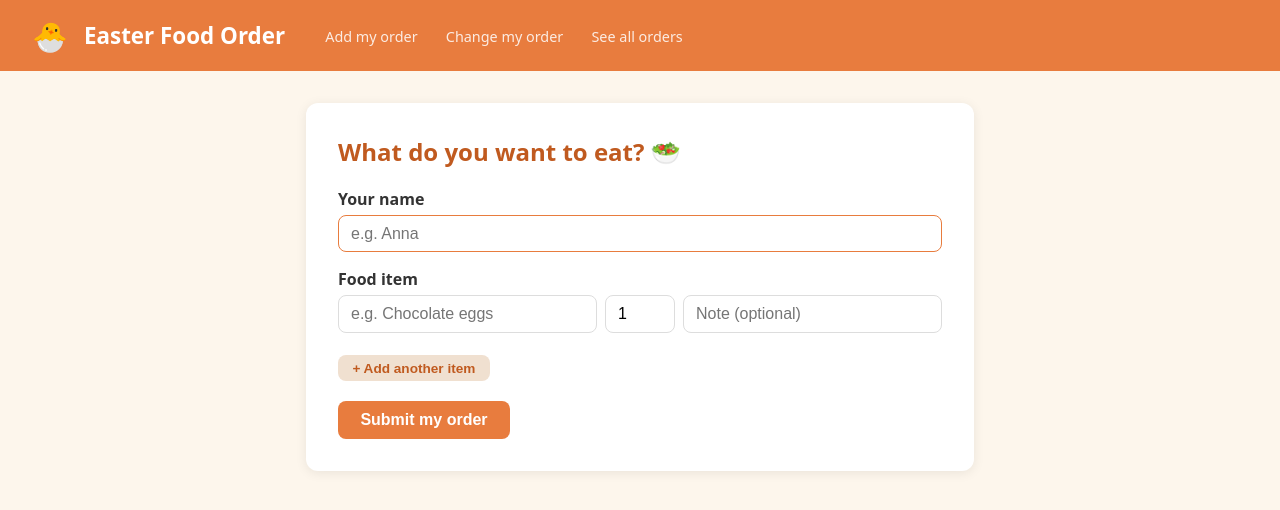
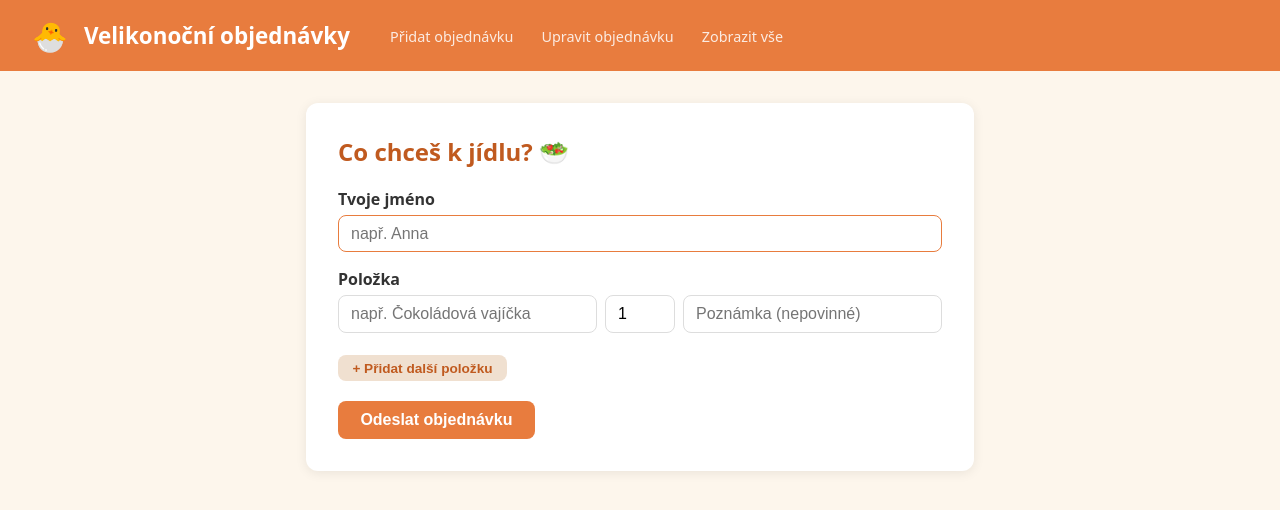
Before and after one commit to denbuk/easter_food, a Flask app: page / in a window 1280 px wide. Shown: the top 510 px of the page. Run offline with Flask 3, Linux system fonts and the light colour scheme.

Commit message:
Translate UI to Czech
https://claude.ai/code/session_01RpUTyFgeAWyLt9U8zDiP5j

```diff
--- a/templates/base.html
+++ b/templates/base.html
@@ -3,7 +3,7 @@
 <head>
   <meta charset="UTF-8">
   <meta name="viewport" content="width=device-width, initial-scale=1.0">
-  <title>Easter Food Order 🐣</title>
+  <title>Velikonoční objednávky 🐣</title>
   <style>
     * { box-sizing: border-box; margin: 0; padding: 0; }
     body {
@@ -74,11 +74,11 @@
 <body>
   <header>
     <span style="font-size:1.8rem">🐣</span>
-    <h1>Easter Food Order</h1>
+    <h1>Velikonoční objednávky</h1>
     <nav>
-      <a href="/">Add my order</a>
-      <a href="/edit">Change my order</a>
-      <a href="/orders">See all orders</a>
+      <a href="/">Přidat objednávku</a>
+      <a href="/edit">Upravit objednávku</a>
+      <a href="/orders">Zobrazit vše</a>
     </nav>
   </header>
   <main>
--- a/templates/index.html
+++ b/templates/index.html
@@ -1,28 +1,28 @@
 {% extends "base.html" %}
 {% block content %}
 <div class="card">
-  <h2>What do you want to eat? 🥗</h2>
+  <h2>Co chceš k jídlu? 🥗</h2>
   <form method="POST" action="/submit" id="order-form">
-    <label for="name">Your name</label>
-    <input type="text" id="name" name="name" placeholder="e.g. Anna" required autofocus>
+    <label for="name">Tvoje jméno</label>
+    <input type="text" id="name" name="name" placeholder="např. Anna" required autofocus>
 
     <div id="items-container">
       <div class="item-row" style="margin-bottom:1rem;">
-        <label>Food item</label>
+        <label>Položka</label>
         <div style="display:flex;gap:0.5rem;align-items:flex-start;flex-wrap:wrap;">
-          <input type="text" name="item[]" placeholder="e.g. Chocolate eggs" required style="flex:2;min-width:150px;margin-bottom:0.4rem;">
+          <input type="text" name="item[]" placeholder="např. Čokoládová vajíčka" required style="flex:2;min-width:150px;margin-bottom:0.4rem;">
           <input type="number" name="quantity[]" value="1" min="1" style="width:70px;margin-bottom:0.4rem;">
-          <input type="text" name="note[]" placeholder="Note (optional)" style="flex:2;min-width:120px;margin-bottom:0.4rem;">
+          <input type="text" name="note[]" placeholder="Poznámka (nepovinné)" style="flex:2;min-width:120px;margin-bottom:0.4rem;">
         </div>
       </div>
     </div>
 
     <button type="button" id="add-item" class="btn btn-sm" style="background:#f0e0d0;color:#c05a1f;margin-bottom:1.25rem;">
-      + Add another item
+      + Přidat další položku
     </button>
 
     <br>
-    <button type="submit" class="btn btn-primary">Submit my order</button>
+    <button type="submit" class="btn btn-primary">Odeslat objednávku</button>
   </form>
 </div>
 
@@ -34,7 +34,7 @@
     row.style.marginBottom = '1rem';
     row.innerHTML = `
       <div style="display:flex;gap:0.5rem;align-items:flex-start;flex-wrap:wrap;">
-        <input type="text" name="item[]" placeholder="e.g. Hot cross buns" style="flex:2;min-width:150px;margin-bottom:0.4rem;">
+        <input type="text" name="item[]" placeholder="např. Mazanec" style="flex:2;min-width:150px;margin-bottom:0.4rem;">
         <input type="number" name="quantity[]" value="1" min="1" style="width:70px;margin-bottom:0.4rem;">
         <input type="text" name="note[]" placeholder="Note (optional)" style="flex:2;min-width:120px;margin-bottom:0.4rem;">
         <button type="button" class="btn btn-sm btn-danger remove-row" style="margin-bottom:0.4rem;">✕</button>
```
Also changed, not shown: templates/edit_lookup.html (+5 -5 lines), templates/edit_order.html (+9 -9 lines), templates/orders.html (+8 -8 lines), templates/thanks.html (+4 -4 lines).
